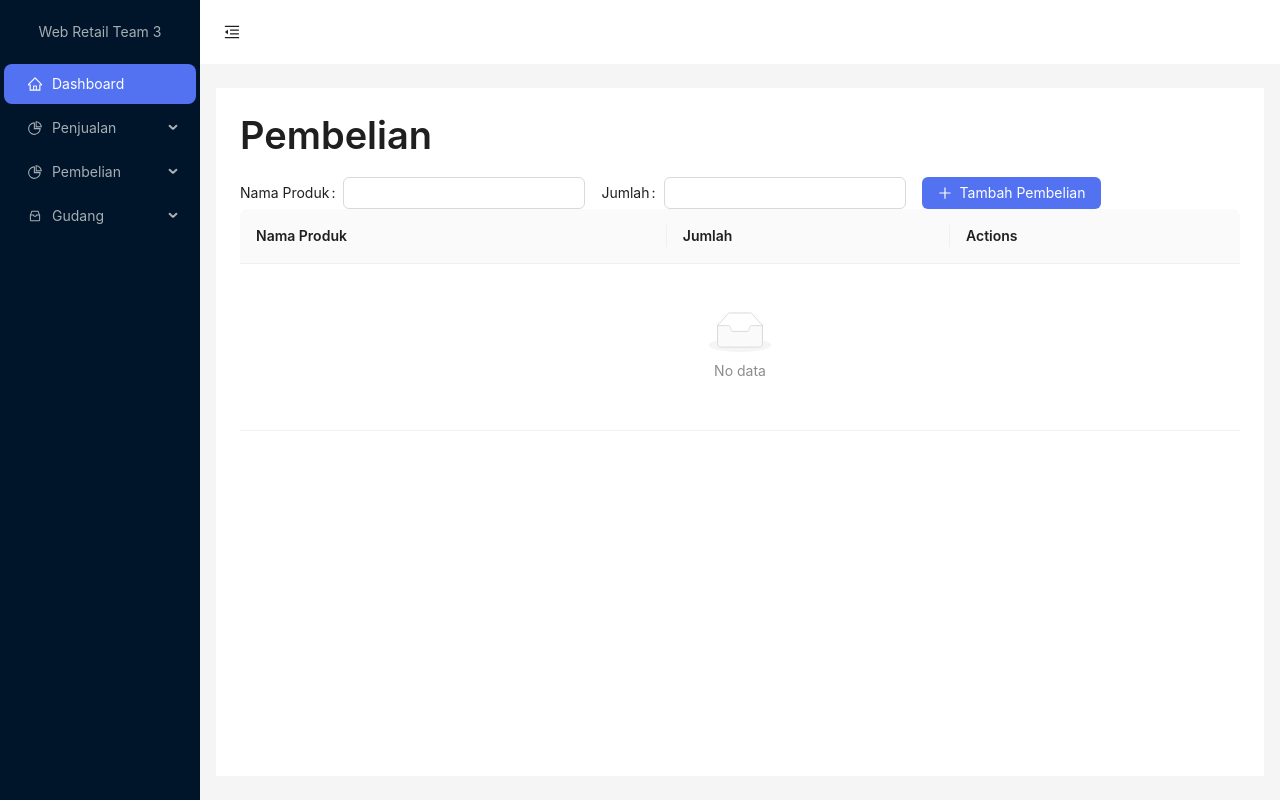
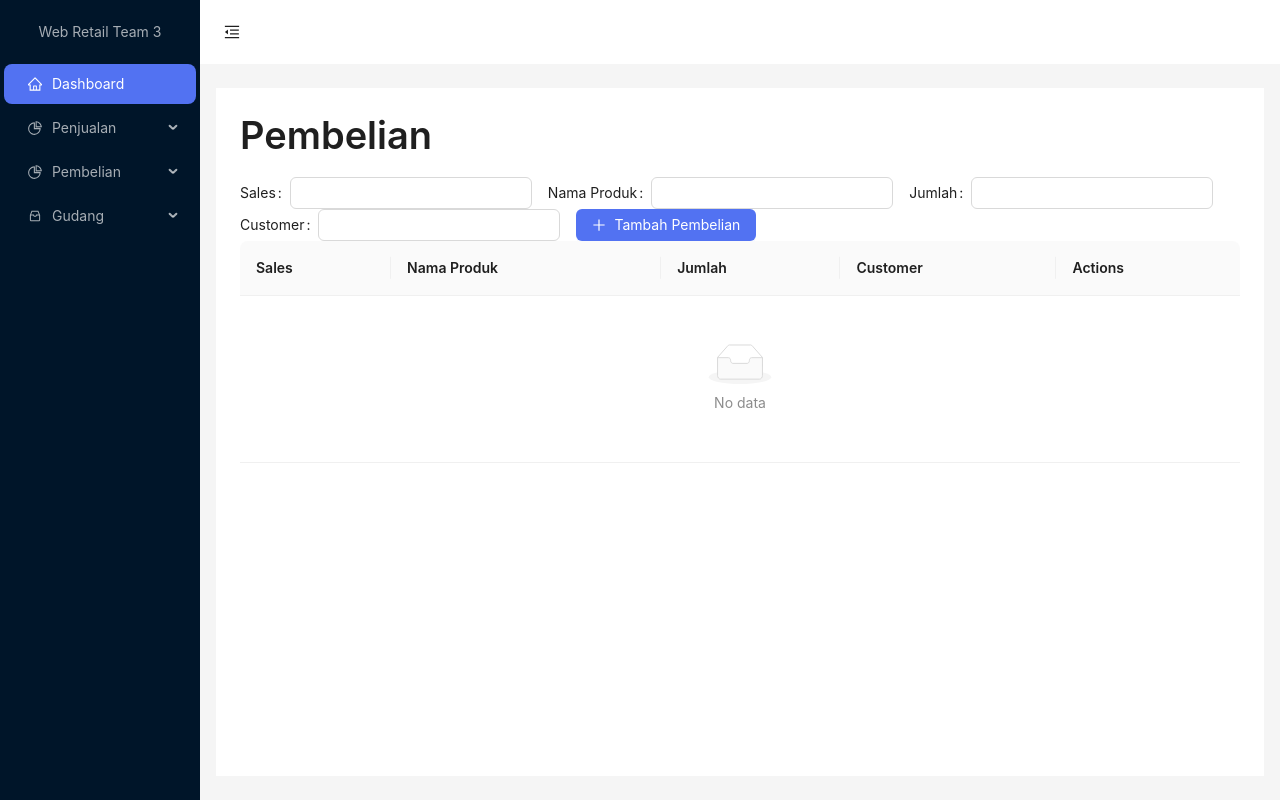
Before and after one commit to maviswisanggeni/web-retail-antd, a React (Vite) app: page /pembelian/post in a window 1280 px wide. Built offline with nearby package versions, Linux system fonts and the light colour scheme.

Commit message:
Sales & Customer

```diff
--- a/src/pages/pembelian/FormPembelian.tsx
+++ b/src/pages/pembelian/FormPembelian.tsx
@@ -5,16 +5,20 @@ import { PlusOutlined, DeleteOutlined } from "@ant-design/icons";
 const { Title } = Typography;
 
 interface ProductsEntity {
+  sales: string;
   productName: string;
   quantity: number;
+  customer: string;
 }
 
 const FormPembelian: React.FC = () => {
   const [form] = Form.useForm();
   const [purchases, setPurchases] = useState<ProductsEntity[]>([]);
   const [newPurchase, setNewPurchase] = useState<ProductsEntity>({
+    sales: "",
     productName: "",
     quantity: 0,
+    customer: "",
   });
 
   useEffect(() => {
@@ -23,7 +27,7 @@ const FormPembelian: React.FC = () => {
 
   const handleAddPurchase = () => {
     setPurchases([...purchases, newPurchase]);
-    setNewPurchase({ productName: "", quantity: 0 });
+    setNewPurchase({ sales: "", productName: "", quantity: 0, customer: "" });
     form.resetFields();
   };
 
@@ -33,6 +37,11 @@ const FormPembelian: React.FC = () => {
   };
 
   const columns = [
+    {
+      title: "Sales",
+      dataIndex: "sales",
+      key: "sales",
+    },
     {
       title: "Nama Produk",
       dataIndex: "productName",
@@ -44,12 +53,17 @@ const FormPembelian: React.FC = () => {
       key: "quantity",
     },
     {
+      title: "Customer",
+      dataIndex: "customer",
+      key: "customer",
+    },
+    {
       title: "Actions",
       key: "actions",
       render: (text: any, record: ProductsEntity) => (
         <Space size="small">
           <Popconfirm
-            title="Are you sure to delete this purchase?"
+            title="Yakin Hapus Data?"
             onConfirm={() => handleDeletePurchase(record)}
             okText="Yes"
             cancelText="No"
@@ -65,6 +79,12 @@ const FormPembelian: React.FC = () => {
     <div className="content">
       <Title>Pembelian</Title>
       <Form form={form} layout="inline">
+        <Form.Item label="Sales" name="sales">
+          <Input
+            value={newPurchase.sales}
+            onChange={(e) => setNewPurchase({ ...newPurchase, sales: e.target.value })}
+          />
+        </Form.Item>
         <Form.Item label="Nama Produk" name="productName">
           <Input
             value={newPurchase.productName}
@@ -76,6 +96,12 @@ const FormPembelian: React.FC = () => {
             type="number"
             value={newPurchase.quantity}
             onChange={(e) => setNewPurchase({ ...newPurchase, quantity: parseInt(e.target.value) })}
+          />
+        </Form.Item>
+        <Form.Item label="Customer" name="customer">
+          <Input
+            value={newPurchase.customer}
+            onChange={(e) => setNewPurchase({ ...newPurchase, customer: e.target.value })}
           />
         </Form.Item>
         <Form.Item>
--- a/src/pages/penjualan/FormPenjualan.tsx
+++ b/src/pages/penjualan/FormPenjualan.tsx
@@ -6,8 +6,10 @@ const { Title } = Typography;
 
 
 interface ProductsEntity {
+  sales: string;
   productName: string;
   quantity: number;
+  customer: string;
 
 }
 
@@ -15,8 +17,10 @@ const FormPenjualan: React.FC = () => {
   const [form] = Form.useForm();
   const [purchases, setPurchases] = useState<ProductsEntity[]>([]);
   const [newPurchase, setNewPurchase] = useState<ProductsEntity>({
+    sales: "",
     productName: "",
     quantity: 0,
+    customer: "",
   });
 
   useEffect(() => {
@@ -25,7 +29,7 @@ const FormPenjualan: React.FC = () => {
 
   const handleAddPurchase = () => {
     setPurchases([...purchases, newPurchase]);
-    setNewPurchase({ productName: "", quantity: 0 });
+    setNewPurchase({ sales: "", productName: "", quantity: 0, customer: "", });
     form.resetFields();
   };
 
@@ -35,6 +39,11 @@ const FormPenjualan: React.FC = () => {
   };
 
   const columns = [
+    {
+        title: "Sales",
+        dataIndex: "sales",
+        key: "sales",
+      },
     {
       title: "Nama Produk",
       dataIndex: "productName",
@@ -46,12 +55,17 @@ const FormPenjualan: React.FC = () => {
       key: "quantity",
     },
     {
+        title: "Customer",
+        dataIndex: "customer",
+        key: "customer",
+      },
+    {
       title: "Actions",
       key: "actions",
       render: (text: any, record: ProductsEntity) => (
         <Space size="small">
           <Popconfirm
-            title="Are you sure to delete this purchase?"
+            title="Yakin Hapus Data?"
             onConfirm={() => handleDeletePurchase(record)}
             okText="Yes"
             cancelText="No"
@@ -67,17 +81,30 @@ const FormPenjualan: React.FC = () => {
     <div className="content">
       <Title>Penjualan</Title>
       <Form form={form} layout="inline">
+      <Form.Item label="Sales" name="sales">
+          <Input
+            value={newPurchase.productName}
+            onChange={(e) => setNewPurchase({ ...newPurchase, productName: e.target.value })}
+          />
+        </Form.Item>
         <Form.Item label="Nama Produk" name="productName">
           <Input
             value={newPurchase.productName}
             onChange={(e) => setNewPurchase({ ...newPurchase, productName: e.target.value })}
           />
         </Form.Item>
+
         <Form.Item label="Jumlah" name="quantity">
           <Input
             type="number"
             value={newPurchase.quantity}
             onChange={(e) => setNewPurchase({ ...newPurchase, quantity: parseInt(e.target.value) })}
+          />
+        </Form.Item>
+        <Form.Item label="Customer" name="customer">
+          <Input
+            value={newPurchase.productName}
+            onChange={(e) => setNewPurchase({ ...newPurchase, productName: e.target.value })}
           />
         </Form.Item>
         <Form.Item>
```
